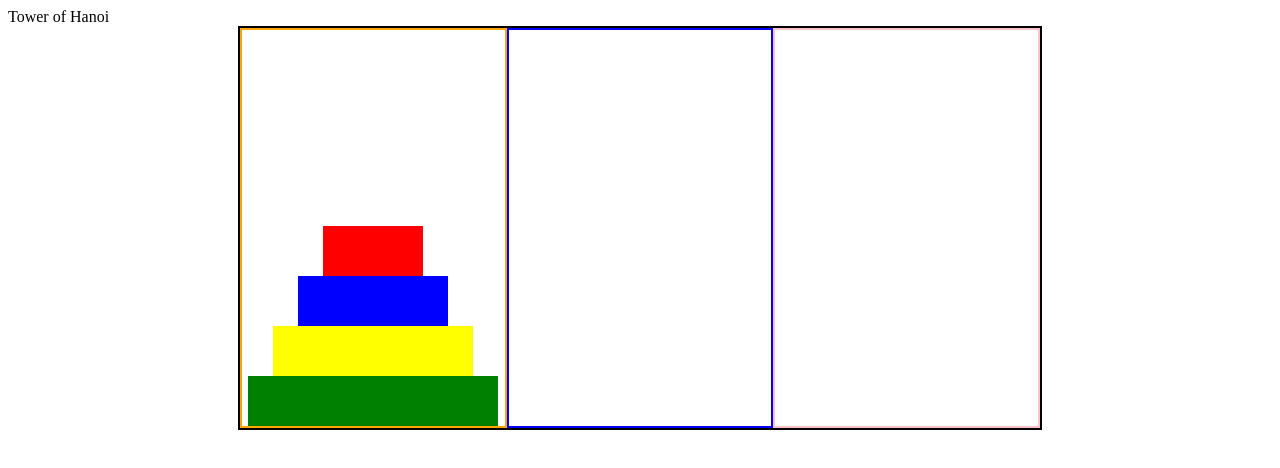
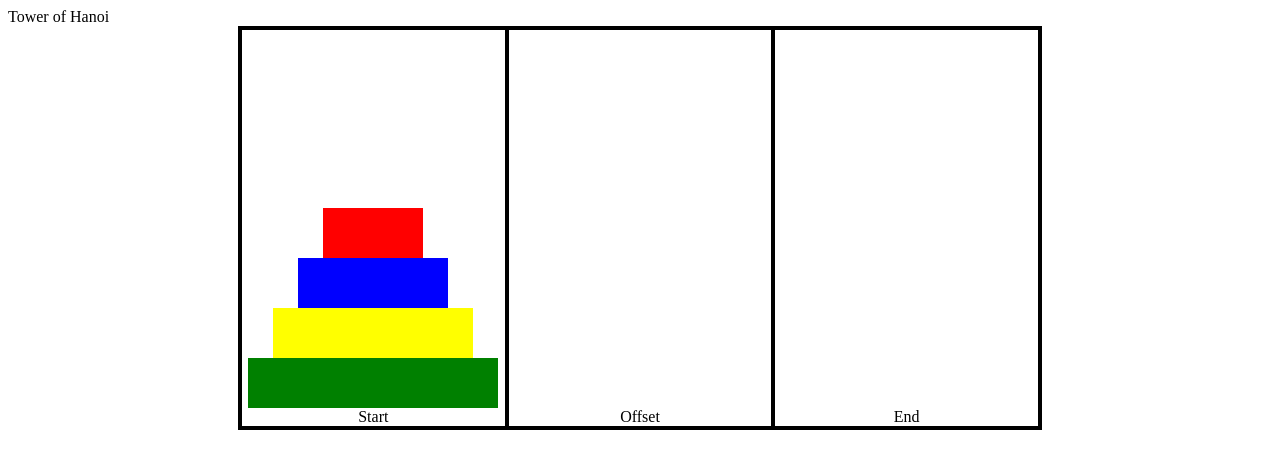
Before and after one commit to myawilliams11/Hanoi, a plain HTML site: page index.html in a window 1280 px wide. Drawn offline with Linux system fonts and the light colour scheme.

Commit message:
Add files via upload

```diff
--- a/index.html
+++ b/index.html
@@ -12,9 +12,9 @@ Tower of Hanoi
 
 
     <div id= "towers">
-        <div id= "tower1"> </div>
-        <div id= "tower2"></div>
-        <div id= "tower3"></div>
+        <div id= "tower1"> Start </div>
+        <div id= "tower2"> Offset </div>
+        <div id= "tower3"> End </div>
     </div>
 
 
--- a/style.css
+++ b/style.css
@@ -20,7 +20,7 @@
 }
 
 #tower1 {
-        border: solid 2px orange;
+        border: solid 2px black;
         width: 33%;
         display:flex;
         flex-direction: column-reverse;
@@ -29,7 +29,7 @@
 }
 
 #tower2{
-        border: solid 2px blue;
+        border: solid 2px black;
         width: 33%;
         display:flex;
         flex-direction: column-reverse;
@@ -38,7 +38,7 @@
 }
 
 #tower3{
-        border: solid 2px pink;
+        border: solid 2px black;
         width: 33%;
         display:flex;
         flex-direction: column-reverse;
```
